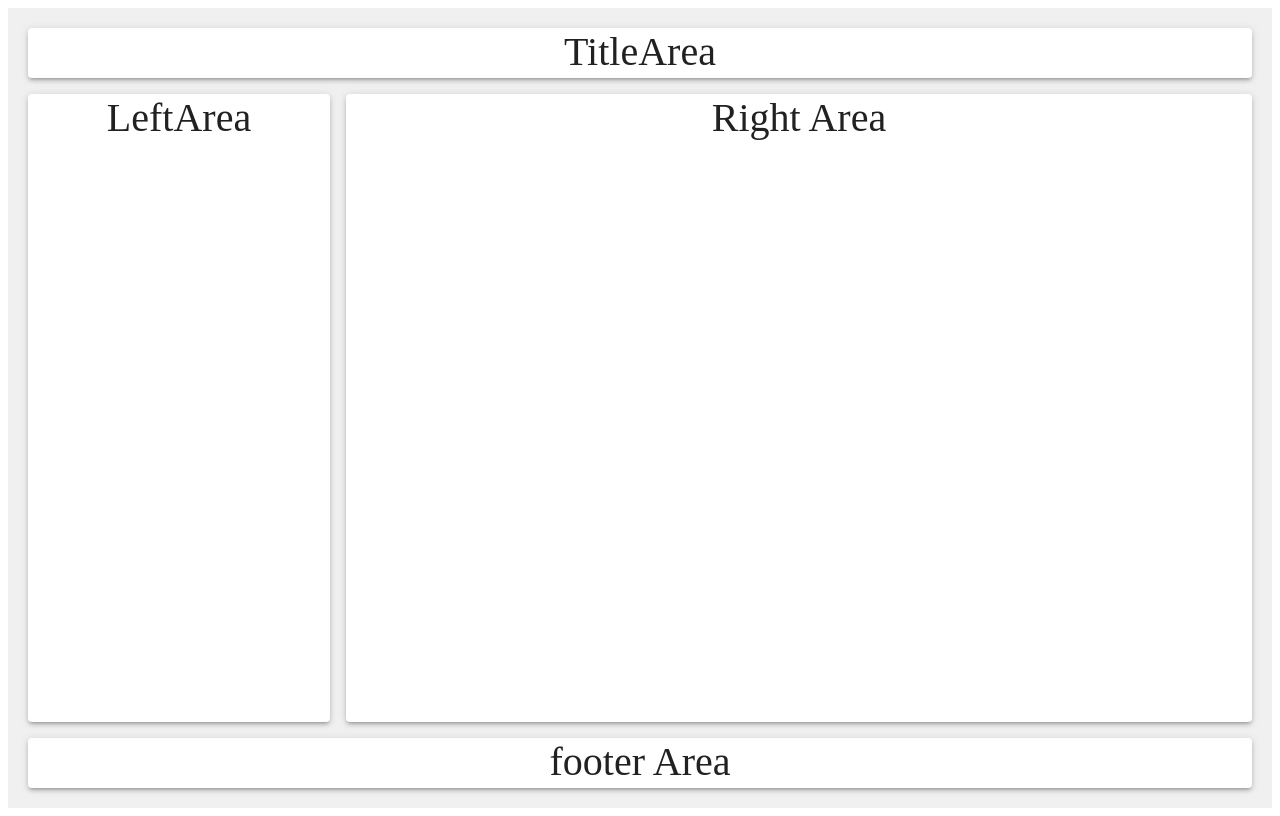
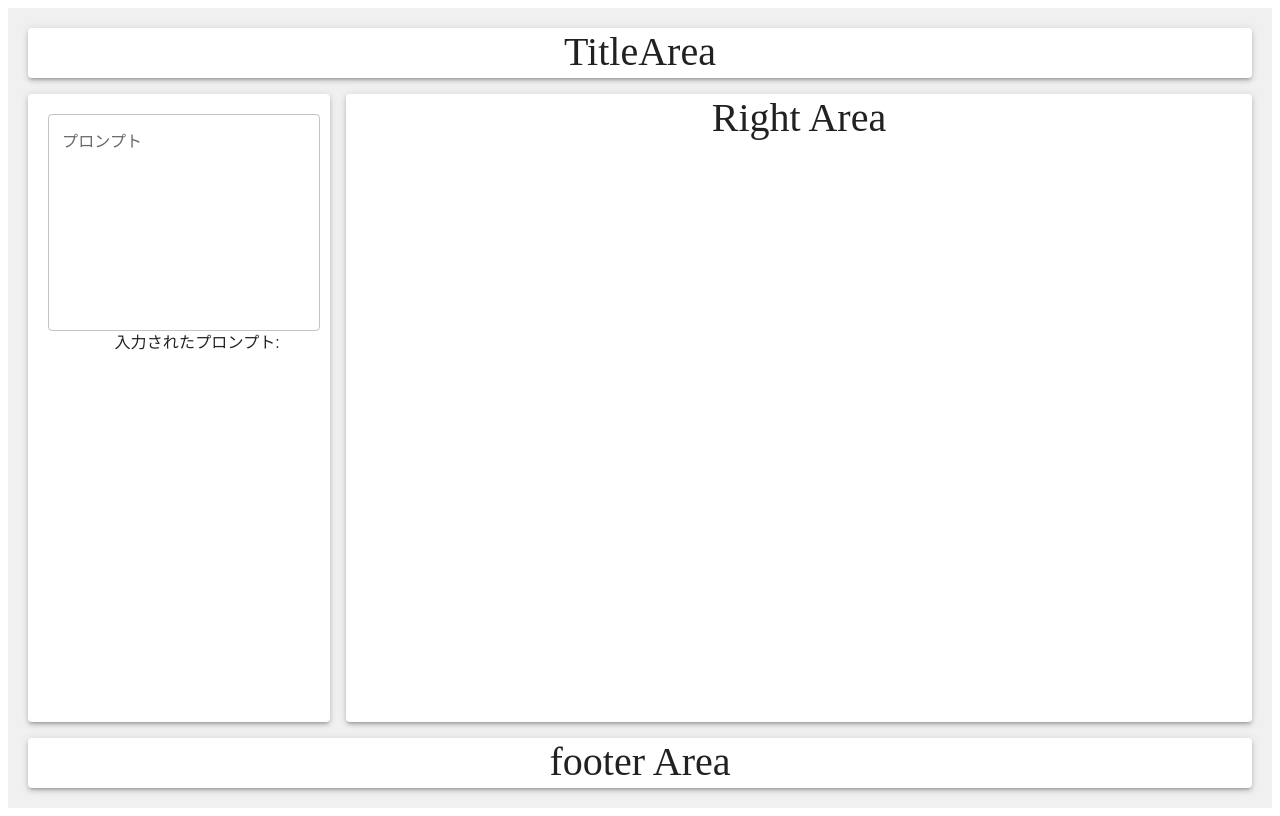
Before and after one commit to tnakagit/RGC-GenAI-Apps, a React (Create React App) app: page / in a window 1280 px wide. Built offline with nearby package versions, Linux system fonts and the light colour scheme; the HTML template or start-up script is replaced by a standard one.

Commit message:
LeftArea追加

```diff
--- a/src/App.js
+++ b/src/App.js
@@ -2,6 +2,8 @@ import React from 'react';
 import Box from '@mui/material/Box';
 import Stack from '@mui/material/Stack';
 import Paper from '@mui/material/Paper';
+import TextField from '@mui/material/TextField';
+import LeftArea from './LeftArea';
 
 function App() {
   return (
@@ -18,7 +20,7 @@ function App() {
             <Stack sx ={{width: "auto", height: "100%"}}spacing={2} direction={"row"}>
               {/* 横方向に分割 */}
               <Paper elevation={3} sx = {{flex: 1, textAlign: 'center',fontSize: '40px',width: "100%", height: "100%", backgroundColor: 'white', boxShadow: 3}}>
-                LeftArea
+                <LeftArea />
               </Paper>
               <Paper elevation={3} sx = {{flex: 3, textAlign: 'center',fontSize: '40px',width: "100%", height: "100%", backgroundColor: 'white', boxShadow: 3}}>
                 Right Area
--- /dev/null
+++ b/src/LeftArea.js
@@ -0,0 +1,29 @@
+
+import React, {useState} from 'react';
+import TextField from '@mui/material/TextField';
+import Stack from '@mui/material/Stack';
+import Typography from '@mui/material/Typography';
+
+const LeftArea = () => {
+    const [prompt, setPrompt] = useState('');
+    return (
+        <Stack sx={{ width: '100%', height: '100%', padding: '20px'}}>
+        <TextField
+            sx={{ width: '90%' }}
+            id="prompt"
+            label="プロンプト"
+            placeholder='プロンプトを入力してください'
+            variant="outlined"
+            multiline rows={8}
+            onChange={(e) => setPrompt(e.target.value)}
+        />
+
+        <Typography variant="body1" sx={{ whiteSpace: 'pre-wrap' }}>
+            入力されたプロンプト: {prompt}
+        </Typography>
+
+        </Stack>
+    );
+};
+
+export default LeftArea;
```
